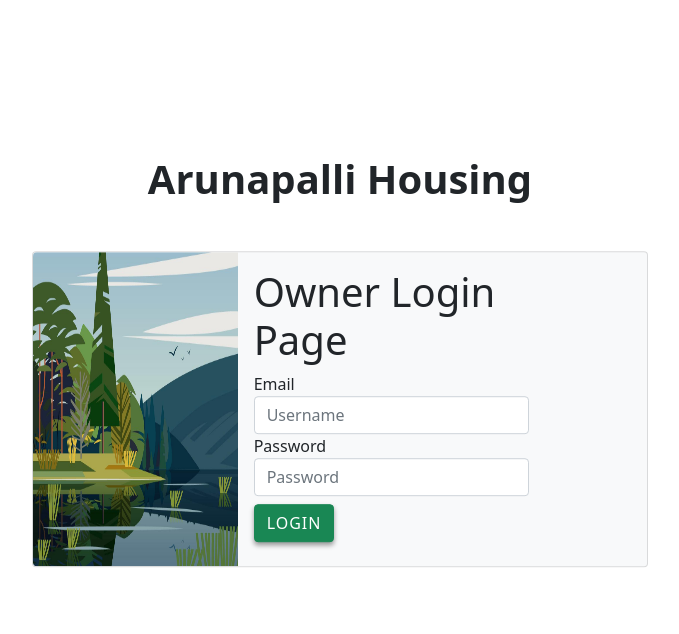
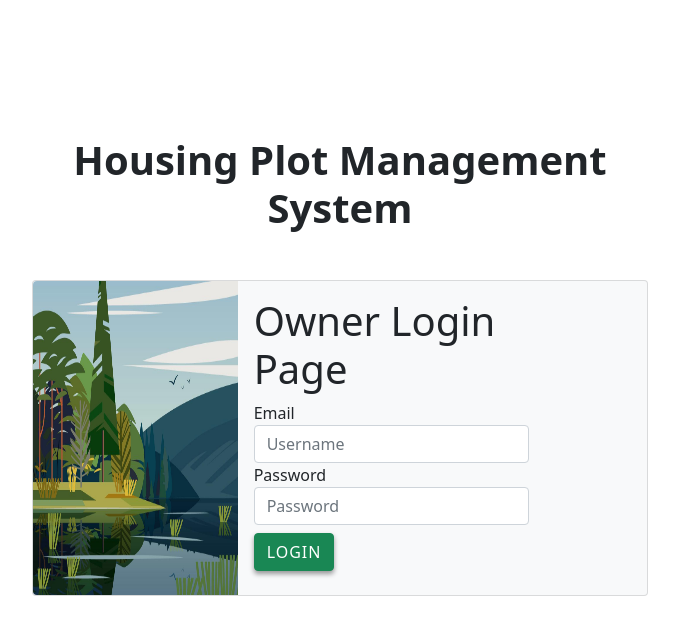
Before and after one commit to mahmoodyasir/arunapalli_frontend_react, a React (Create React App) app: page / in a window 1280 px wide. Shown: the top 634 px of the page, without its empty margins (300-979 px from the left). Built offline with nearby package versions, Linux system fonts and the light colour scheme.

Commit message:
commit 14

```diff
--- a/src/admin_component/AdminLogin.jsx
+++ b/src/admin_component/AdminLogin.jsx
@@ -30,7 +30,7 @@ const AdminLogin = () => {
 
     return (
         <div className="container col-md-6 login_center">
-            <h1 className="display-6 beside mb-5 fw-bold">Arunapalli Housing</h1>
+            <h1 className="display-6 beside mb-5 fw-bold">Housing Plot Management System</h1>
             <div className="card bg-light">
                 <div className="row g-0">
                     <div className="col-md-4">
--- a/src/admin_component/Assign_Plot_Owner.jsx
+++ b/src/admin_component/Assign_Plot_Owner.jsx
@@ -103,7 +103,7 @@ const Assign_Plot_Owner = () => {
         }
     };
 
-    const areUSureUpdate = (choose, rsv_plot, rsv_status, rsv_delete) => {
+    const areUSureUpdate = (choose, rsv_plot, rsv_status, rsv_delete, plot_id) => {
         if (choose === "button") {
 
             console.log("Received ID", idMainRef.current)
@@ -116,6 +116,7 @@ const Assign_Plot_Owner = () => {
             formdata.append("plot_no", rsv_plot);
             formdata.append("status_no", rsv_status);
             formdata.append("bool_delete", rsv_delete);
+            formdata.append("plot_id", plot_id);
 
             Axios({
                 method: "post",
--- a/src/admin_component/Plot_Status_Update.jsx
+++ b/src/admin_component/Plot_Status_Update.jsx
@@ -15,7 +15,7 @@ const Plot_Status_Update = ({onDialog, plot_id, status_id, email}) => {
         const get_bool = async () => {
             await Axios({
                 method: "get",
-                url: `${domain}/api/payment_boolean/${email}/`,
+                url: `${domain}/api/payment_boolean/${email}/${plot_id}/`,
                 headers: admin_header
             }).then(response => {
 
@@ -118,11 +118,11 @@ const Plot_Status_Update = ({onDialog, plot_id, status_id, email}) => {
                 </div>
 
                 <div>
-                    <button onClick={() => onDialog("button", plot_no, mem_status, record_delete)}
+                    <button onClick={() => onDialog("button", plot_no, mem_status, record_delete, plot_id)}
                             className="btn btn-outline-info center-div mx-3">Update
                     </button>
                     <button className="btn btn-outline-success my-3 center-div mx-3"
-                            onClick={() => onDialog("button")}>Cancel
+                            onClick={() => onDialog(false)}>Cancel
                     </button>
 
                 </div>
--- a/src/user_component/Navbar.jsx
+++ b/src/user_component/Navbar.jsx
@@ -43,7 +43,7 @@ const Navbar = () => {
     return (
         <div>
             <div className="head">
-                <Link className="navbar-brand head_font" to="/user_home">Arunapalli Housing</Link>
+                <Link className="navbar-brand head_font" to="/user_home">Plot Management</Link>
             </div>
 
 
--- a/src/user_component/UserLogin.jsx
+++ b/src/user_component/UserLogin.jsx
@@ -29,7 +29,7 @@ const UserLogin = () => {
 
     return (
         <div className="container col-md-6 login_center">
-            <h1 className="display-6 beside mb-5 fw-bold">Arunapalli Housing</h1>
+            <h1 className="display-6 beside mb-5 fw-bold">Housing Plot Management System</h1>
             <div className="card bg-light">
                 <div className="row g-0">
                     <div className="col-md-4">
```
